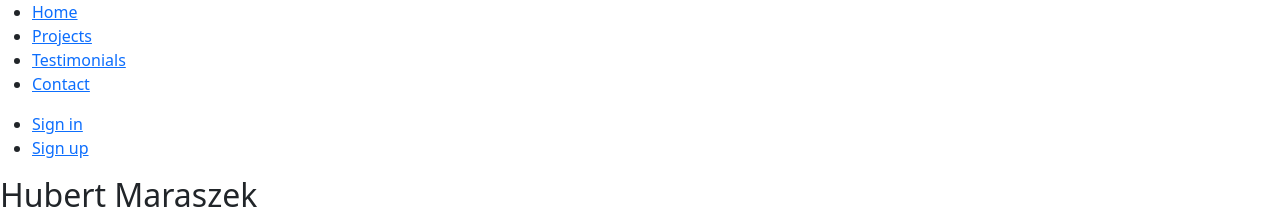
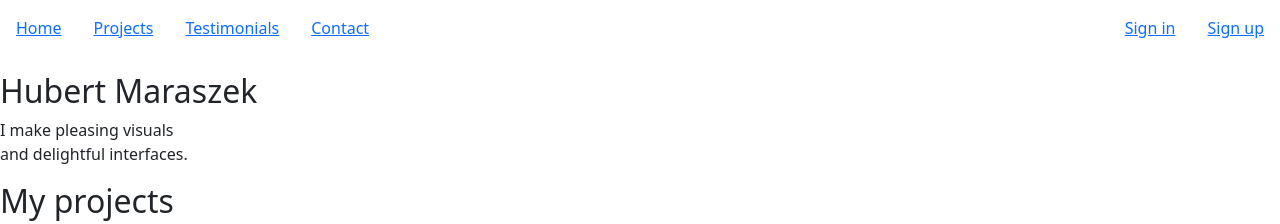
Before and after one commit to Tearnote/portfolio, a Django app: page / in a window 1280 px wide. Shown: the top 224 px of the page. Run offline with Django 4.2, Linux system fonts and the light colour scheme; data that the repository does not hold is empty; some libraries are stand-ins or nearby versions.

Commit message:
Style the header layout

```diff
--- a/static/css/style.css
+++ b/static/css/style.css
@@ -1,3 +1,29 @@
+/* region Global styles */
+
 body {
-    background-color: white;
+    display: flex;
+    flex-flow: column;
 }
+
+/* endregion */
+
+/* region Header */
+
+header > nav {
+    display: flex;
+    flex-flow: row;
+    justify-content: space-between;
+}
+
+header > nav > ul {
+    display: flex;
+    flex-flow: row;
+    padding-left: 0;
+}
+
+header > nav > ul > li {
+    list-style: none;
+    padding: 1rem;
+}
+
+/* endregion */
```
